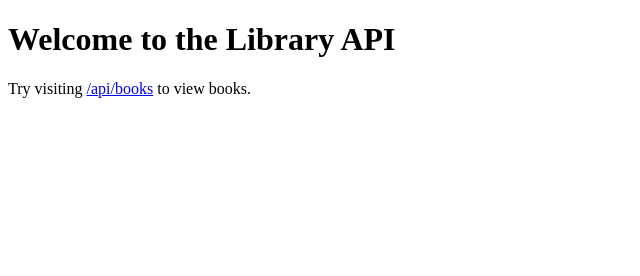
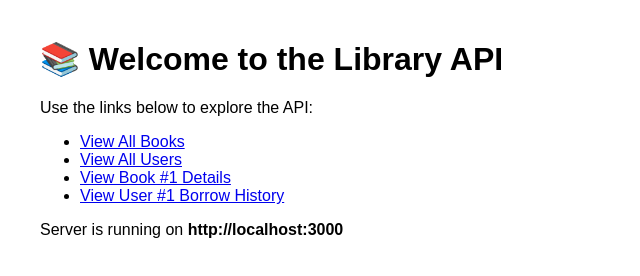
Before and after one commit to Jahnavi0960/t5-SECTION-8-4460, a plain HTML site: page index.html in a window 1280 px wide. Shown: the whole page, without its empty margins (0-640 px from the left). Drawn offline with Linux system fonts and the light colour scheme.

Commit message:
index.html

```diff
--- a/index.html
+++ b/index.html
@@ -2,10 +2,17 @@
 <html lang="en">
 <head>
   <meta charset="UTF-8" />
-  <title>Library System</title>
+  <title>Library API</title>
 </head>
-<body>
-  <h1>Welcome to the Library API</h1>
-  <p>Try visiting <a href="/api/books">/api/books</a> to view books.</p>
+<body style="font-family: Arial; margin: 40px;">
+  <h1>📚 Welcome to the Library API</h1>
+  <p>Use the links below to explore the API:</p>
+  <ul>
+    <li><a href="/api/books" target="_blank">View All Books</a></li>
+    <li><a href="/api/users" target="_blank">View All Users</a></li>
+    <li><a href="/api/books/1" target="_blank">View Book #1 Details</a></li>
+    <li><a href="/api/users/1/borrow-history" target="_blank">View User #1 Borrow History</a></li>
+  </ul>
+  <p>Server is running on <b>http://localhost:3000</b></p>
 </body>
 </html>
```
